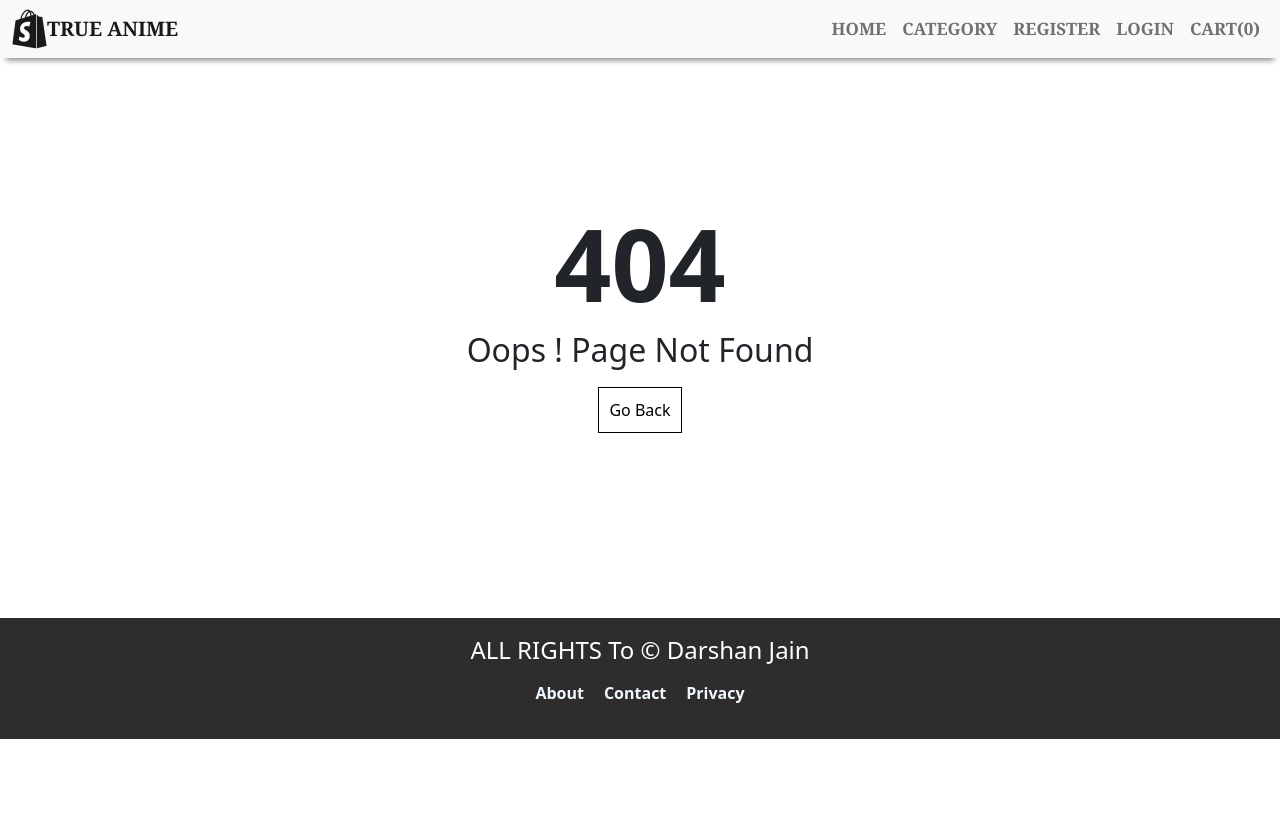
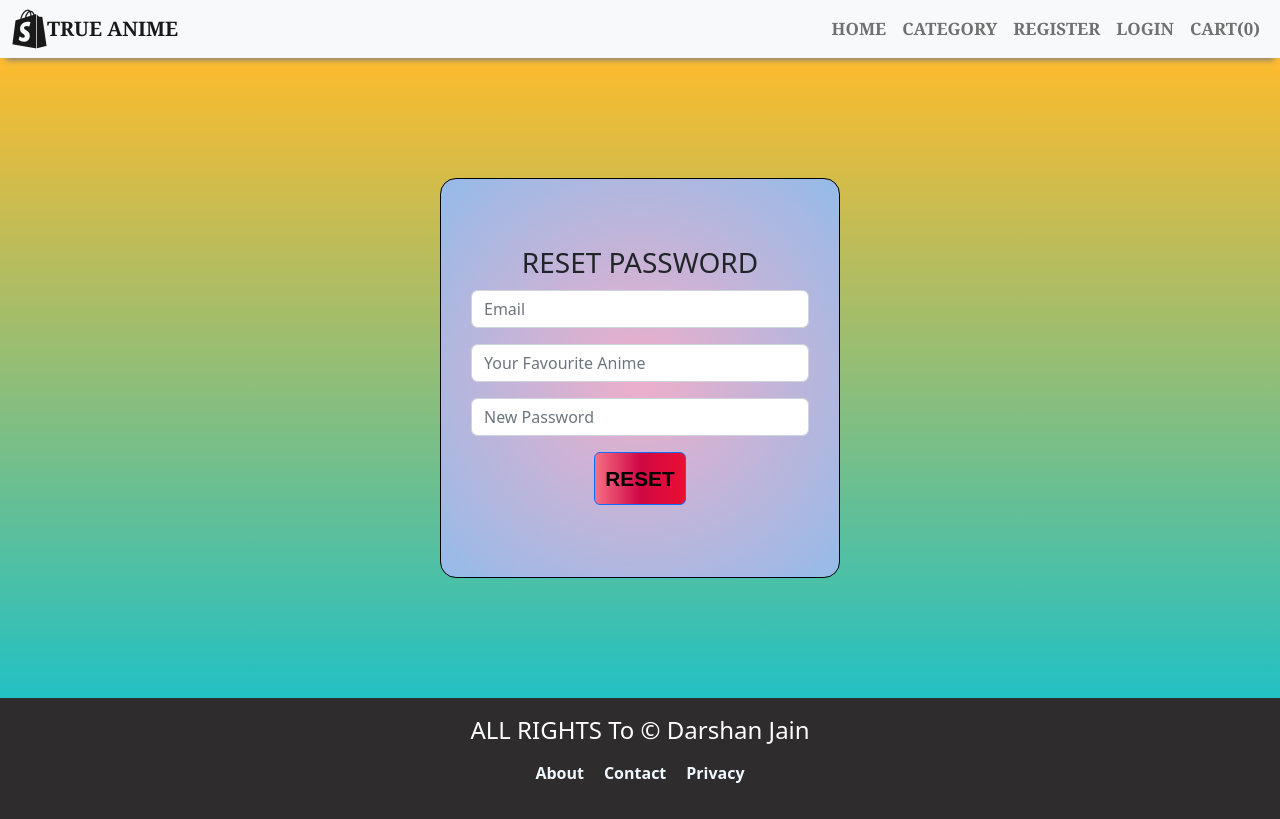
Before and after one commit to darshanjain-entrepreneur/True-Anime, a React (Create React App) app in the folder animeecommerce/client/: page /forget-password in a window 1280 px wide. Before the commit this address had no page. Built offline with nearby package versions, Linux system fonts and the light colour scheme.

Commit message:
fixed lot of bugs in authentication system on server side and also implemented forget password functionality properly

```diff
--- a/animeecommerce/client/src/App.js
+++ b/animeecommerce/client/src/App.js
@@ -10,6 +10,7 @@ import Register from "./pages/Auth/Register";
 import Login from "./pages/Auth/Login";
 import Dashboard from "./pages/user/Dashboard";
 import PrivateRoute from "./components/Routes/Private";
+import ForgetPassword from "./pages/Auth/ForgetPassword";
 
 function App() {
   return (
@@ -20,7 +21,9 @@ function App() {
           <Route path="" element={<Dashboard />} />
         </Route>
         <Route path="/register" element={<Register />} />
+        <Route path="/forget-password" element={<ForgetPassword />} />
         <Route path="/login" element={<Login />} />
+
         <Route path="/about" element={<About />} />
         <Route path="/contact" element={<Contact />} />
         <Route path="/policy" element={<Policy />} />
--- a/animeecommerce/client/src/index.css
+++ b/animeecommerce/client/src/index.css
@@ -112,6 +112,8 @@ background-color:rgb(46, 44, 44);
 .register form button{
   background:linear-gradient(to right , rgb(246, 111, 133) ,  rgb(208, 8, 68) , rgb(234, 15, 52));
   color:black;
+  padding: 10px;
+  margin-bottom: 5px;
   font-weight: bold;
   font-size: 1.3rem;
   font-family: Arial, Helvetica, sans-serif;
@@ -119,7 +121,7 @@ background-color:rgb(46, 44, 44);
 
 
 .login form{
- height: 40vh;
+ height: 50vh;
  display: flex;
  justify-content: center;
  align-items:center;
@@ -132,5 +134,11 @@ background-color:rgb(46, 44, 44);
   width: 100%;
 }
 
+.forgetpasswordbutton{
+  font-size: 1.0rem !important;
+  background: rgb(43, 42, 42) !important;
+  color: white !important;
+  border:none !important;
+}
 
 /* spinner */
--- /dev/null
+++ b/animeecommerce/client/src/pages/Auth/ForgetPassword.jsx
@@ -0,0 +1,79 @@
+import React , {useState} from 'react'
+import Layout from '../../components/Layout/Layout'
+import toast from "react-hot-toast"
+import axios from 'axios';
+import { useNavigate} from 'react-router-dom';
+
+
+const ForgetPassword = () => {
+
+    const [email , setEmail] = useState("");
+    const [newPassword , setNewpassword] = useState("");
+    const [answer , setAnswer] = useState("");
+
+
+    const navigate = useNavigate();
+
+
+    const handleSubmit = async  (e) => {
+        e.preventDefault();
+       try {
+
+        const res = await axios.post(`${process.env.REACT_APP_API}/api/v1/auth/forgot-password`,{
+            email , answer , newPassword
+        })
+
+        if(res && res.data.success){
+          setTimeout(() => {
+            toast.success(res.data.message);
+
+          },100);
+
+
+
+          navigate("/login");
+
+        }else{
+            toast.error(res.data.message);
+
+        }
+
+       } catch (error) {
+        toast.error(error.message);
+       }
+
+    }
+  return (
+   <Layout>
+    <div className="register login">
+
+    <form onSubmit={handleSubmit}>
+    <h3>RESET PASSWORD</h3>
+
+   <div className="mb-3">
+
+     <input placeholder='Email' type="email" className="form-control" id="exampleInputEmail1"value={email}
+     onChange={(e) => setEmail(e.target.value)} required/>
+     </div>
+   <div className="mb-3">
+
+     <input placeholder='Your Favourite Anime' type="text" className="form-control" id="exampleInputEmail1"value={answer}
+     onChange={(e) => setAnswer(e.target.value)} required/>
+     </div>
+   <div className="mb-3">
+
+     <input placeholder='New Password' type="password" className="form-control" id="exampleInputPassword1"value={newPassword}
+     onChange={(e) => setNewpassword(e.target.value)} required/>
+   </div>
+
+
+   <button type="submit" className="btn btn-primary">RESET</button>
+ </form>
+
+
+    </div>
+   </Layout>
+  )
+}
+
+export default ForgetPassword
--- a/animeecommerce/client/src/pages/Auth/Login.jsx
+++ b/animeecommerce/client/src/pages/Auth/Login.jsx
@@ -68,7 +68,7 @@ const Login = () => {
      onChange={(e) => setPassword(e.target.value)} required/>
    </div>
 
-
+   <button  type="button" onClick={() => {navigate('/forget-password')}} className="btn btn-primary forgetpasswordbutton">FORGOT PASSWORD</button>
    <button type="submit" className="btn btn-primary">LOGIN</button>
  </form>
 
```
Also changed, not shown: 1 other file (tests, documents, lock files or other folders).
